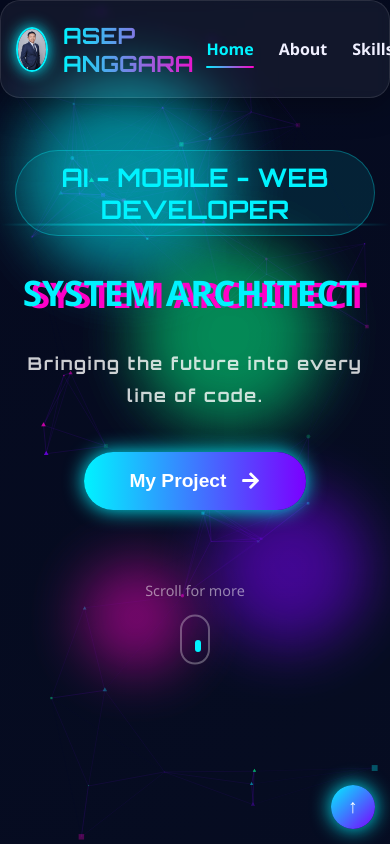
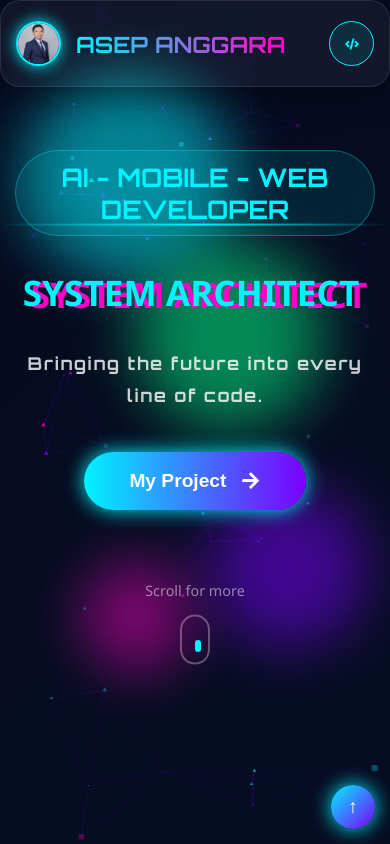
Before and after one commit to Anggarasepa/Portfolio-Futuristic, a React (Create React App) app: page / in a window 390 px wide. Shown: the top 844 px of the page. Built offline with nearby package versions, Linux system fonts and the light colour scheme.

Commit message:
hamburger

```diff
--- a/src/components/Header.jsx
+++ b/src/components/Header.jsx
@@ -159,6 +159,7 @@ const Header = () => {
 
           {/* Mobile Menu Toggle */}
           <motion.div
+            className="mobile-toggle-btn"
             whileHover={{ rotate: 180 }}
             whileTap={{ scale: 0.9 }}
             onClick={() => setIsOpen(!isOpen)}
--- a/src/styles/main.css
+++ b/src/styles/main.css
@@ -661,3 +661,21 @@ h2::after {
     padding: 100px 0;
   }
 }
+
+/* Sembunyikan tombol menu (hamburger) saat di Desktop */
+.mobile-toggle-btn {
+  display: none !important;
+}
+
+/* Aturan untuk Layar HP/Tablet (di bawah 768px) */
+@media screen and (max-width: 768px) {
+  /* Sembunyikan deretan menu panjang saat di HP */
+  .desktop-nav {
+    display: none !important;
+  }
+
+  /* Munculkan tombol menu (hamburger) saat di HP */
+  .mobile-toggle-btn {
+    display: flex !important;
+  }
+}
```
